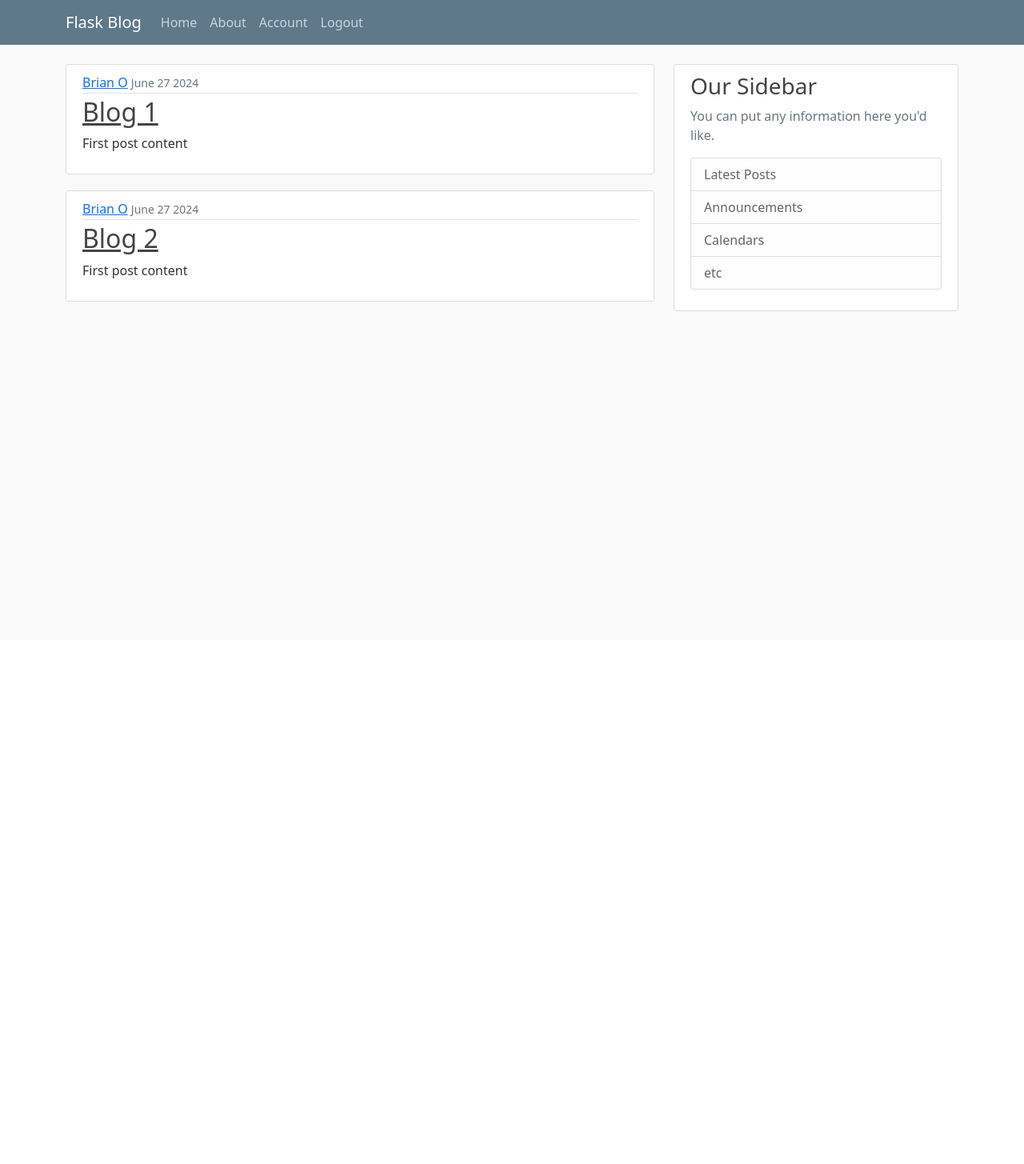
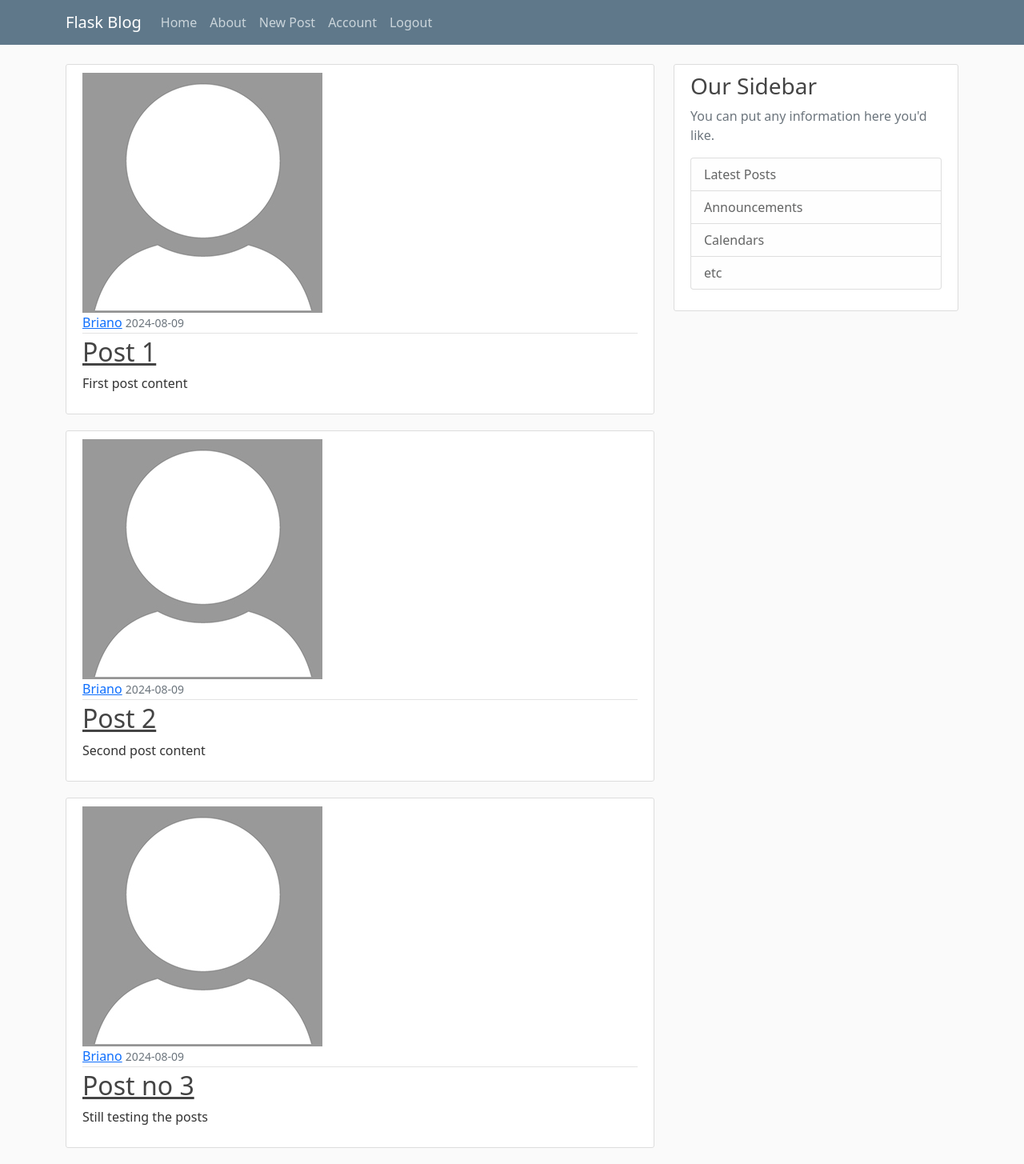
Before and after one commit to BrianOuko/flaskblogapp, a Flask app: page / in a window 1280 px wide. Shown: the whole page at 80% size. Before the commit the page ends 389 px from the top, so only its background shows below. Run offline with Flask 3, Linux system fonts and the light colour scheme; a user stored in the database is signed in.

Commit message:
create posts

```diff
--- a/flaskblog/__init__.py
+++ b/flaskblog/__init__.py
@@ -1,3 +1,4 @@
+import os
 from flask import Flask
 from flask_sqlalchemy import SQLAlchemy #alchemy is an ORM for .py
 from flask_bcrypt import Bcrypt
--- a/flaskblog/models.py
+++ b/flaskblog/models.py
@@ -21,6 +21,7 @@ class Post(db.Model):
     id = db.Column(db.Integer, primary_key=True)
     title=db.Column(db.String(100), unique=True, nullable=False)
     date_posted=db.Column(db.DateTime, nullable=False, default=datetime.now(timezone.utc))
+    content=db.Column(db.Text, nullable=False)
     title=db.Column(db.Text, unique=True, nullable=False)
     user_id=db.Column(db.Integer, db.ForeignKey('user.id'), nullable=False)
 
--- a/flaskblog/routes.py
+++ b/flaskblog/routes.py
@@ -4,27 +4,14 @@ import secrets
 from PIL import Image
 from flask import render_template, url_for, flash, redirect, request
 from flaskblog import app,db, bcrypt
-from flaskblog.forms import RegistrationForm, LoginForm, UpdateAccountForm
-from flaskblog.models import User
+from flaskblog.forms import RegistrationForm, LoginForm, UpdateAccountForm, PostForm
+from flaskblog.models import User, Post
 from flask_login import login_user, current_user, logout_user, login_required
 
-posts= [
-    {
-        'author': 'Brian O',
-        'title': 'Blog 1',
-        'content' : 'First post content',
-        'date_posted' : 'June 27 2024'
-    },
-    {
-        'author': 'Brian O',
-        'title': 'Blog 2',
-        'content' : 'First post content',
-        'date_posted' : 'June 27 2024'
-    },
-]
 @app.route("/")
 @app.route("/home")
 def home ():
+    posts=Post.query.all()
     return render_template('home.html', posts=posts)
 
 @app.route("/about")
@@ -96,3 +83,15 @@ def account():
         form.username.data=current_user.email
     image_file=url_for('static', filename='profile_pics/' + current_user.image_file)
     return render_template('account.html', title='Account', image_file=image_file, form=form)
+
+@app.route("/post/new", methods=['GET', 'POST'], endpoint='new_post')
+@login_required
+def new_post():
+    form=PostForm()
+    if form.validate_on_submit():
+        post=Post(title=form.title.data, content=form.content.data, author=current_user)
+        db.session.add(post)
+        db.session.commit()
+        flash('Your post has been created!', 'success')
+        return redirect(url_for('home'))
+    return render_template('create_post.html', title='New Post', form=form)
--- a/flaskblog/templates/home.html
+++ b/flaskblog/templates/home.html
@@ -2,10 +2,11 @@
 {% block content %}
     {% for post in posts %}
     <article class="media content-section">
+      <img class="rounded-circle-img", src="{{url_for('static', filename='profile_pics/' + post.author.image_file)}}">
         <div class="media-body">
           <div class="article-metadata">
-            <a class="mr-2" href="#">{{ post.author }}</a>
-            <small class="text-muted">{{ post.date_posted }}</small>
+            <a class="mr-2" href="#">{{ post.author.username }}</a>
+            <small class="text-muted">{{ post.date_posted.strftime('%Y-%m-%d') }}</small>
           </div>
           <h2><a class="article-title" href="#">{{ post.title }}</a></h2>
           <p class="article-content">{{ post.content }}</p>
--- a/flaskblog/templates/layout.html
+++ b/flaskblog/templates/layout.html
@@ -31,6 +31,7 @@
                   <!-- Navbar Right Side -->
                   <div class="navbar-nav">
                     {% if current_user.is_authenticated %}
+                    <a class="nav-item nav-link" href="{{url_for('new_post')}}">New Post</a>
                     <a class="nav-item nav-link" href="{{url_for('account')}}">Account</a>
                       <a class="nav-item nav-link" href="{{url_for('logout')}}">Logout</a>
                     {%else%}
--- a/flaskblog/terminal.py
+++ b/flaskblog/terminal.py
@@ -35,8 +35,10 @@ True
 #on the terminal..
 >>> from flaskblog import app, db
 >>> app.app_context().push()
->>> from flaskblog.models import User
+>>> from flaskblog.models import User, Post
 >>> user=User.query.first()
+>>> post=Post.query.first()
+>>>db.create_all()
 >>> user
 User('briano',briano@hotmail.com'. 'default.jpg')
 >>> user.password
@@ -48,4 +50,4 @@ User('briano',briano@hotmail.com'. 'default.jpg')
 #on the terminal..
 >>> pip install flask-login
 
-#to restrict access to specific routes
+#to restrict access to specific routescdap
```
Also changed, not shown: flaskblog/forms.py (+6 -1 lines), flaskblog/templates/create_post.html (added, +42 -0 lines), flaskblog/templates/login.html (+8 -7 lines), instance/site.db, site.db (added).
